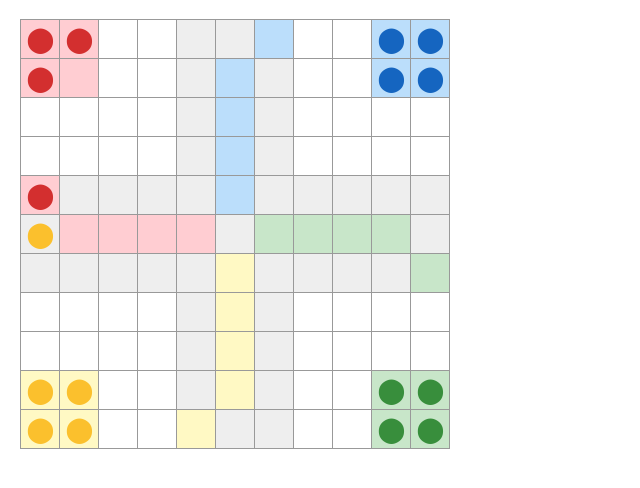
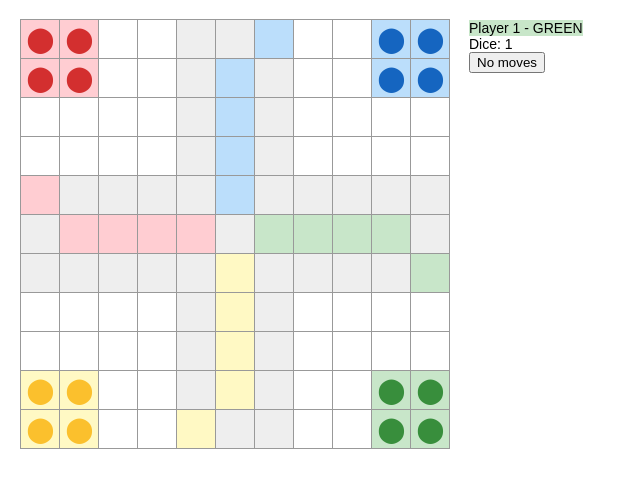
Before and after one commit to adam-zielonka/chinczyk, a React (Create React App) app: page / in a window 1280 px wide. Shown: the top 488 px of the page, without its empty margins (0-640 px from the left). Built offline with nearby package versions, Linux system fonts and the light colour scheme.

Commit message:
Playable game

```diff
--- a/src/Game/Dice.ts
+++ b/src/Game/Dice.ts
@@ -1,7 +1,11 @@
 import { getRandom } from './Tools'
 
-export class Dice {
+export default class Dice {
   state: number
+
+  constructor() {
+    this.throw()
+  }
 
   throw(): number {
     this.state = getRandom(1, 6)
--- a/src/Game/Game.tsx
+++ b/src/Game/Game.tsx
@@ -1,4 +1,5 @@
 import * as React from 'react'
+import Dice from './Dice'
 import './Game.css'
 
 
@@ -77,7 +78,8 @@ function Square(props: ISquareProps) {
 
 interface IGameState {
   filds: number[][],
-  token: number
+  token: number,
+  dice: Dice
 }
 
 export default class Game extends React.Component<null, IGameState> {
@@ -85,14 +87,15 @@ export default class Game extends React.Component<null, IGameState> {
   constructor(props) {
     super(props)
     this.state = {
-      token: 2,
+      token: 1,
+      dice: new Dice(),
       filds: [
         [3, 3,  ,  , 0, 0, 0,  ,  , 4, 4, ],
-        [3, 0,  ,  , 0, 0, 0,  ,  , 4, 4, ],
+        [3, 3,  ,  , 0, 0, 0,  ,  , 4, 4, ],
         [ ,  ,  ,  , 0, 0, 0,  ,  ,  ,  , ],
         [ ,  ,  ,  , 0, 0, 0,  ,  ,  ,  , ],
-        [3, 0, 0, 0, 0, 0, 0, 0, 0, 0, 0, ],
-        [2, 0, 0, 0, 0,  , 0, 0, 0, 0, 0, ],
+        [0, 0, 0, 0, 0, 0, 0, 0, 0, 0, 0, ],
+        [0, 0, 0, 0, 0,  , 0, 0, 0, 0, 0, ],
         [0, 0, 0, 0, 0, 0, 0, 0, 0, 0, 0, ],
         [ ,  ,  ,  , 0, 0, 0,  ,  ,  ,  , ],
         [ ,  ,  ,  , 0, 0, 0,  ,  ,  ,  , ],
@@ -152,10 +155,8 @@ export default class Game extends React.Component<null, IGameState> {
           }
         }
         filds[result[1]][result[0]] = this.state.token
-
-        let token = this.state.token + 1
-        if (token > 4) { token = 1 }
-        this.setState({ filds, token })
+        this.setState({ filds })
+        this.nextPlayer()
       }
     }
   }
@@ -168,7 +169,18 @@ export default class Game extends React.Component<null, IGameState> {
   }
 
   public onClick(i: number, j: number) {
-    this.moveStone(i, j, 1)
+    this.moveStone(i, j, this.state.dice.state)
+  }
+
+  public noMoves(this) {
+    this.nextPlayer(this)
+  }
+
+  public nextPlayer(this) {
+    this.state.dice.throw()
+    let token = this.state.token + 1
+    if (token > 4) { token = 1 }
+    this.setState({ token })
   }
 
   public render() {
@@ -184,8 +196,17 @@ export default class Game extends React.Component<null, IGameState> {
     }
 
     return (
-      <div>
-        {row}
+      <div className='game'>
+        <div className='game-board'>
+          {row}
+        </div>
+        <div className='game-info'>
+            <div className={'bg-' + Colors[this.state.token]}>Player {this.state.token} - {Colors[this.state.token].toUpperCase()}</div>
+            <div>Dice: {this.state.dice.state}</div>
+            <button onClick={this.noMoves.bind(this, this)}>
+              No moves
+            </button>
+          </div>
       </div>
     )
   }
```
